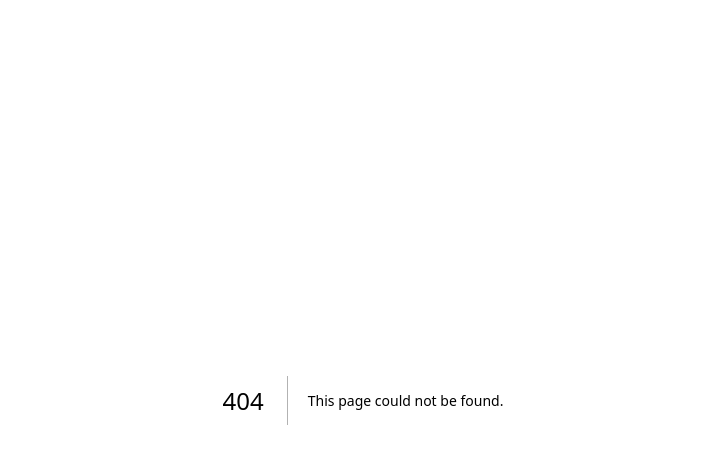
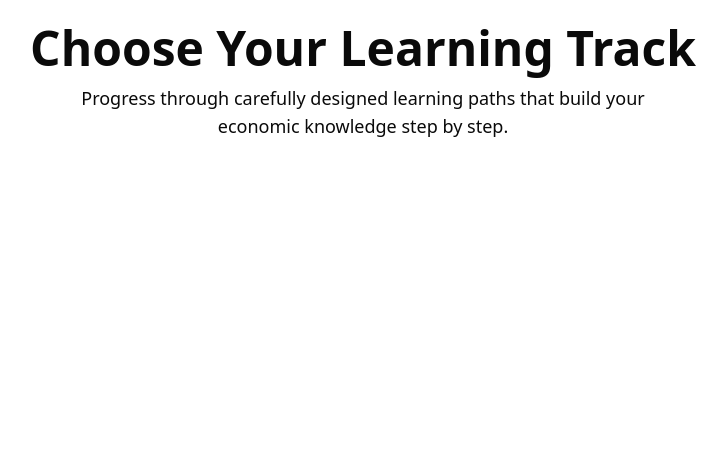
Before and after one commit to bhaskrr/ecoplay, a Next.js app: page /game in a window 1280 px wide. Before the commit this address had no page. Shown: the top 464 px of the page, without its empty margins (277-1004 px from the left). Built offline with nearby package versions, Linux system fonts and the light colour scheme.

Commit message:
added /game landing page

```diff
--- /dev/null
+++ b/src/app/game/page.tsx
@@ -0,0 +1,11 @@
+
+export default function GamePage() {
+  return (
+    <section>
+      <div className="text-center mt-6">
+        <h2 className="md:text-5xl mb-3 font-semibold">Choose Your Learning Track</h2>
+        <p className="max-w-xl mx-auto md:text-lg">Progress through carefully designed learning paths that build your economic knowledge step by step.</p>
+      </div>
+    </section>
+  )
+}
```
